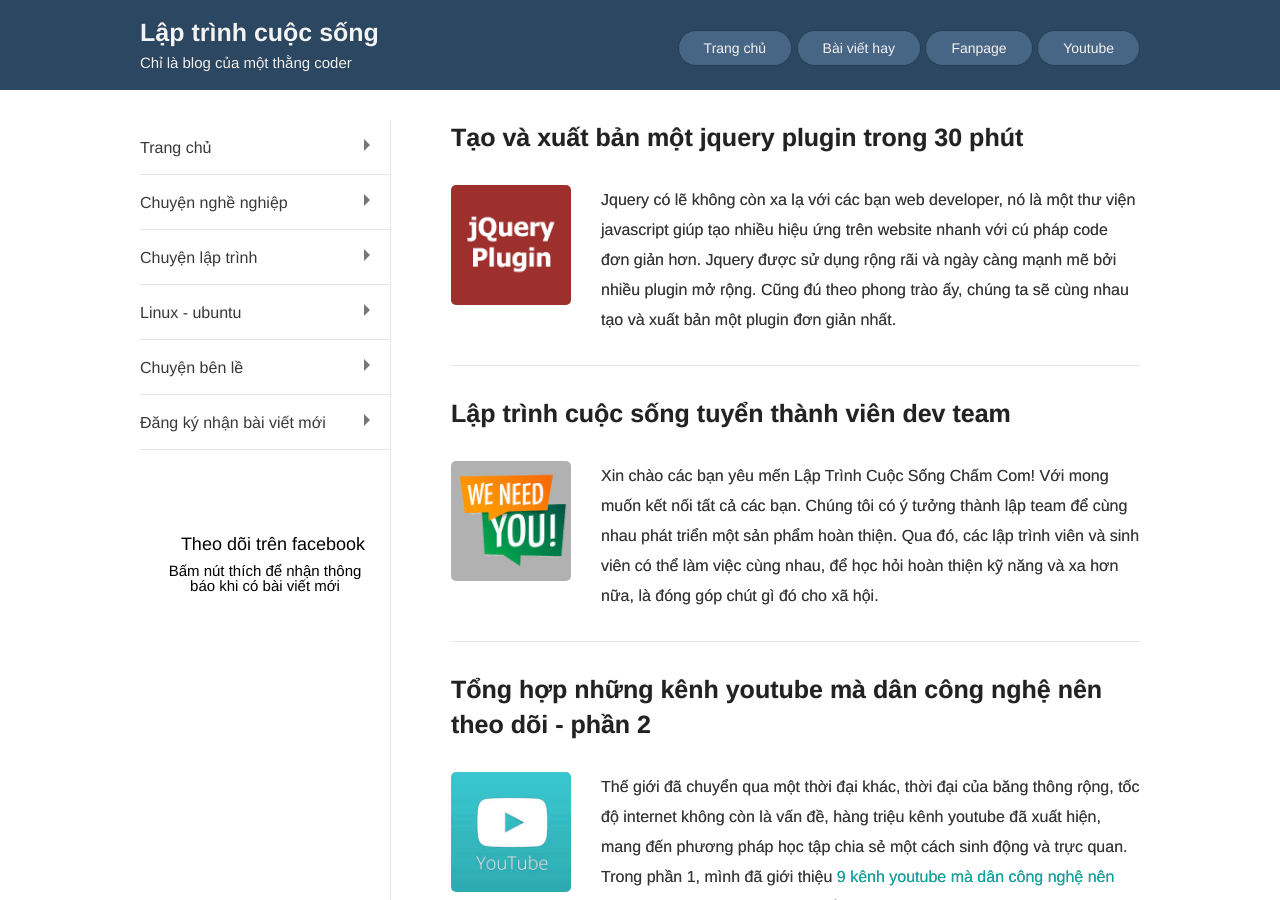
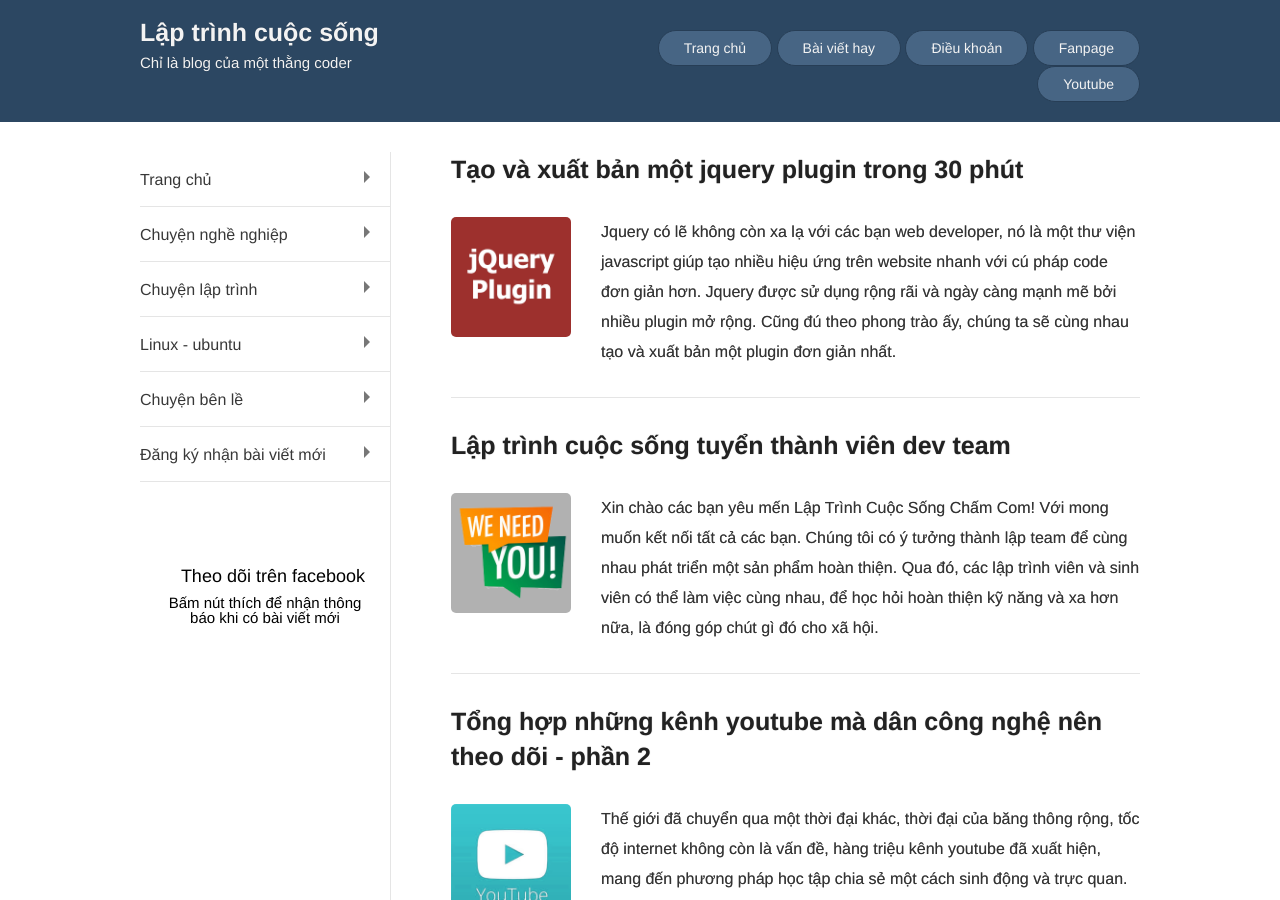
Before and after one commit to nguyentest/laptrinhcuocsong, a Jekyll site: the page built from index.html, in a window 1280 px wide and 900 px high. Built offline with Jekyll 4.4.1, drawn with Linux system fonts in a browser that asks for light colours; the list of posts is cut into pages by our own code.

Commit message:
Update header.html

```diff
--- a/_includes/header.html
+++ b/_includes/header.html
@@ -46,6 +46,7 @@
 		<ul>
 			<li><a href="{{ site.site_url }}">Trang chủ</a></li>
 			<li><a href="{{ site.site_url }}/bai-viet-hay.html">Bài viết hay</a></li>
+			<li><a href="{{ site.site_url }}/policies.html">Điều khoản</a></li>
 			<li><a target="_blank" href="https://www.facebook.com/laptrinhcuocsongdotcom/">Fanpage</a></li>
 			<li><a target="_blank" href="https://www.youtube.com/channel/UC5CIt5W4kq4ie0KJEdg2ztg">Youtube</a></li>
 		</ul>
```
